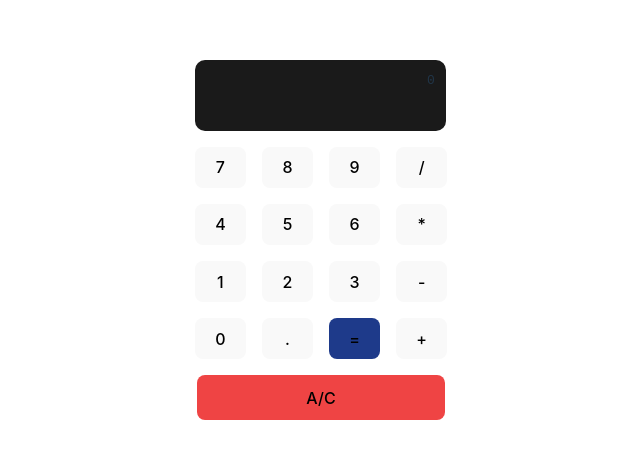
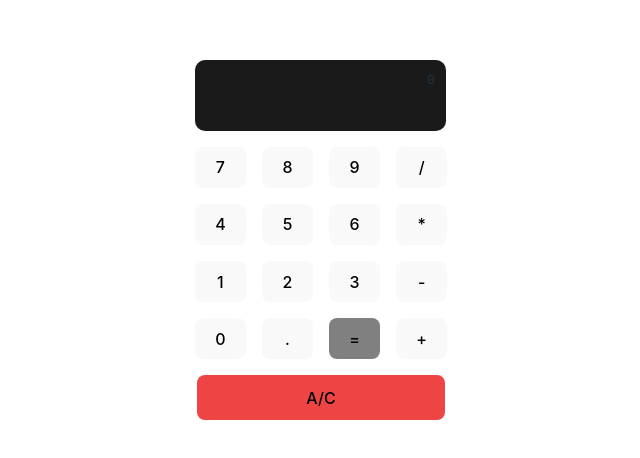
Before and after one commit to HabibMollah/js-calculator-fcc-project, a React (Vite) app: page / in a window 1280 px wide. Shown: the part 160-618 px from the top of the page, without its empty margins (319-959 px from the left). Built offline with nearby package versions, Linux system fonts and the light colour scheme.

Commit message:
change equal color

```diff
--- a/src/App.css
+++ b/src/App.css
@@ -57,7 +57,7 @@
 }
 
 #equals {
-  background-color: #1e3a8a;
+  background-color: #808080;
 }
 .operators {
   height: 100%;
```
